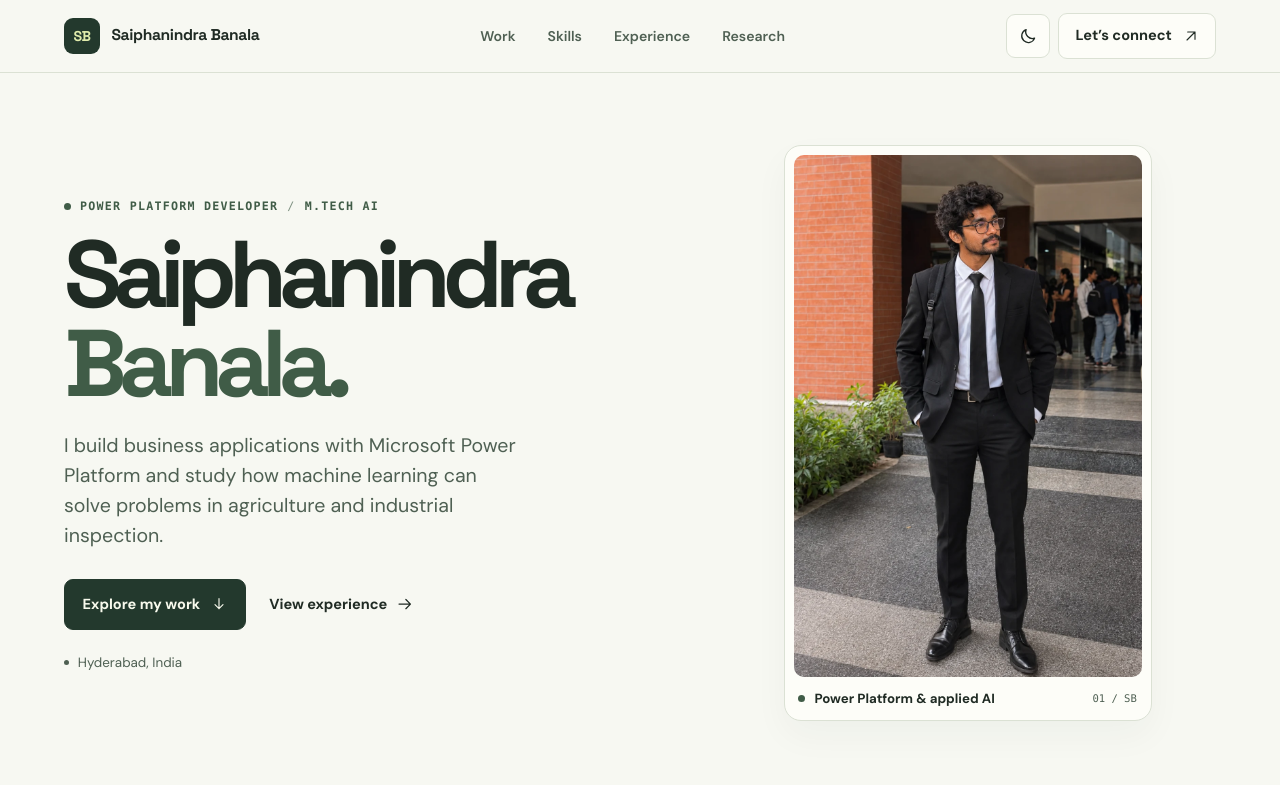
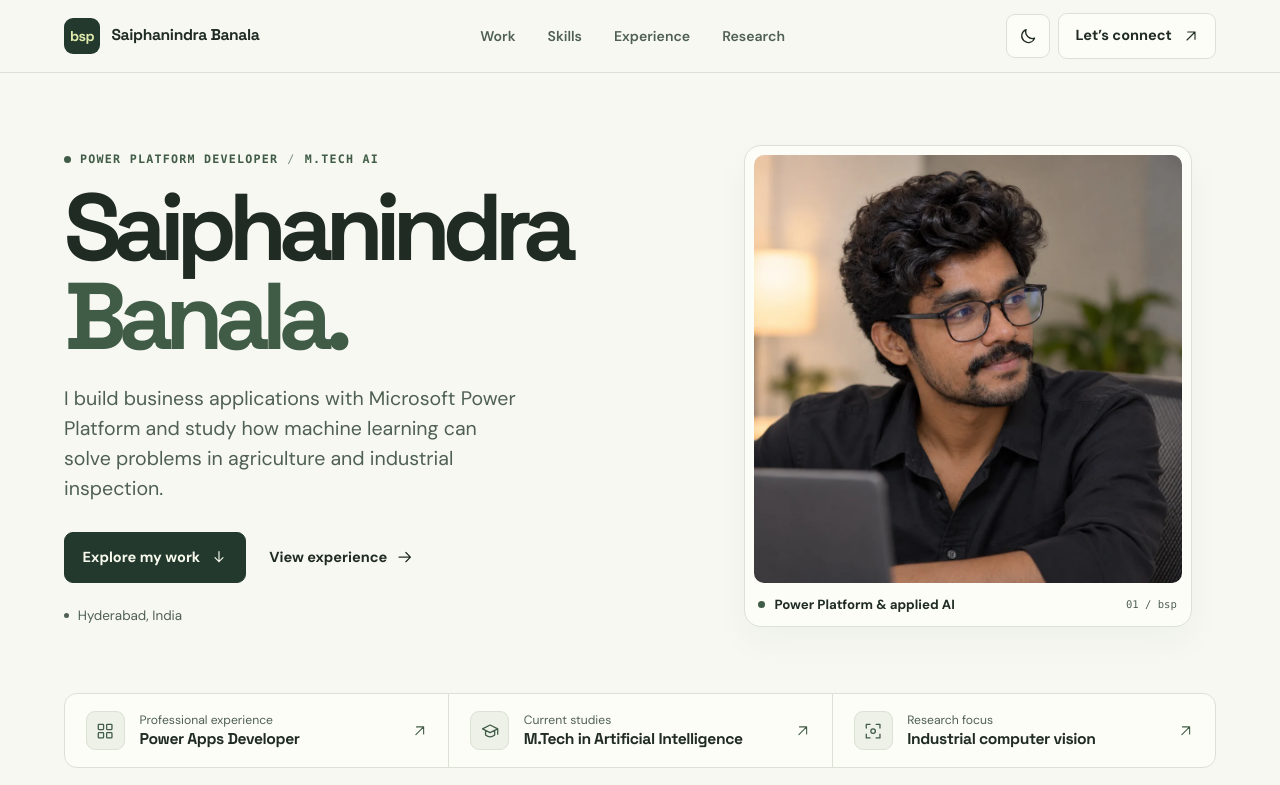
Before and after one commit to saiphanibsp/saiphanindra, a plain HTML site: page index.html in a window 1280 px wide. Shown: the top 785 px of the page. Drawn offline with Linux system fonts and the light colour scheme.

Commit message:
Update portfolio portrait and bsp branding

```diff
--- a/index.html
+++ b/index.html
@@ -11,8 +11,8 @@
   <meta property="og:url" content="https://saiphanibsp.github.io/saiphanindra/">
   <link rel="canonical" href="https://saiphanibsp.github.io/saiphanindra/">
   <title>Saiphanindra Banala — Power Platform & Applied AI</title>
-  <link rel="icon" href="favicon.svg" type="image/svg+xml">
-  <link rel="stylesheet" href="styles.css?v=2">
+  <link rel="icon" href="favicon.svg?v=3" type="image/svg+xml">
+  <link rel="stylesheet" href="styles.css?v=3">
   <script src="script.js?v=2" defer></script>
 </head>
 <body id="top">
@@ -35,7 +35,7 @@
   <a class="skip-link" href="#main">Skip to content</a>
   <header class="header">
     <div class="shell header-inner">
-      <a class="brand" href="#home" aria-label="Saiphanindra Banala, home"><span class="brand-mark">SB</span><span>Saiphanindra Banala</span></a>
+      <a class="brand" href="#home" aria-label="Saiphanindra Banala, home"><span class="brand-mark">bsp</span><span>Saiphanindra Banala</span></a>
       <nav id="navigation" class="nav" aria-label="Main navigation">
         <a href="#projects">Work</a>
         <a href="#skills">Skills</a>
@@ -67,8 +67,8 @@
         <p class="hero-location"><span aria-hidden="true"></span> Hyderabad, India</p>
       </div>
       <figure class="portrait">
-        <img src="assets/portrait-formal.webp" alt="Saiphanindra Banala in a black suit and tie outside a building" width="1024" height="1536" fetchpriority="high">
-        <figcaption><span class="portrait-dot"></span><span>Power Platform & applied AI</span><span class="portrait-index" aria-hidden="true">01 / SB</span></figcaption>
+        <img src="assets/portrait-bsp.webp" alt="Saiphanindra Banala in glasses and a black shirt at a desk" width="960" height="960" fetchpriority="high">
+        <figcaption><span class="portrait-dot"></span><span>Power Platform & applied AI</span><span class="portrait-index" aria-hidden="true">01 / bsp</span></figcaption>
       </figure>
     </section>
 
@@ -230,7 +230,7 @@
   </main>
 
   <footer class="footer">
-    <div class="shell footer-inner"><a class="brand-mark" href="#home" aria-label="Saiphanindra Banala, home">SB</a><p>© <span id="year">2026</span> Saiphanindra Banala</p><a href="#home" class="inline-link">Back to top <svg class="icon" aria-hidden="true"><use href="#icon-up-right"/></svg></a></div>
+    <div class="shell footer-inner"><a class="brand-mark" href="#home" aria-label="Saiphanindra Banala, home">bsp</a><p>© <span id="year">2026</span> Saiphanindra Banala</p><a href="#home" class="inline-link">Back to top <svg class="icon" aria-hidden="true"><use href="#icon-up-right"/></svg></a></div>
   </footer>
 </body>
 </html>
--- a/styles.css
+++ b/styles.css
@@ -148,7 +148,7 @@ img { display: block; max-width: 100%; }
 
 .portrait {
   justify-self: center;
-  width: min(100%, 23rem);
+  width: min(100%, 28rem);
   padding: 9px 9px 0;
   background: var(--surface);
   border: 1px solid var(--line);
@@ -156,7 +156,7 @@ img { display: block; max-width: 100%; }
   box-shadow: var(--shadow);
 }
 
-.portrait img { width: 100%; height: auto; aspect-ratio: 2 / 3; border-radius: 10px; }
+.portrait img { width: 100%; height: auto; border-radius: 10px; }
 .portrait figcaption { display: flex; align-items: center; gap: .56rem; min-height: 43px; padding: .5rem .3rem; color: var(--ink); font-size: .83rem; font-weight: 700; }
 .portrait-dot { color: var(--accent); flex: none; }
 .portrait-index { font: .66rem/1 var(--mono); margin-left: auto; color: var(--muted); white-space: nowrap; }
```
Also changed, not shown: assets/portrait-bsp.webp (added), assets/portrait-formal.webp (deleted), favicon.svg.
